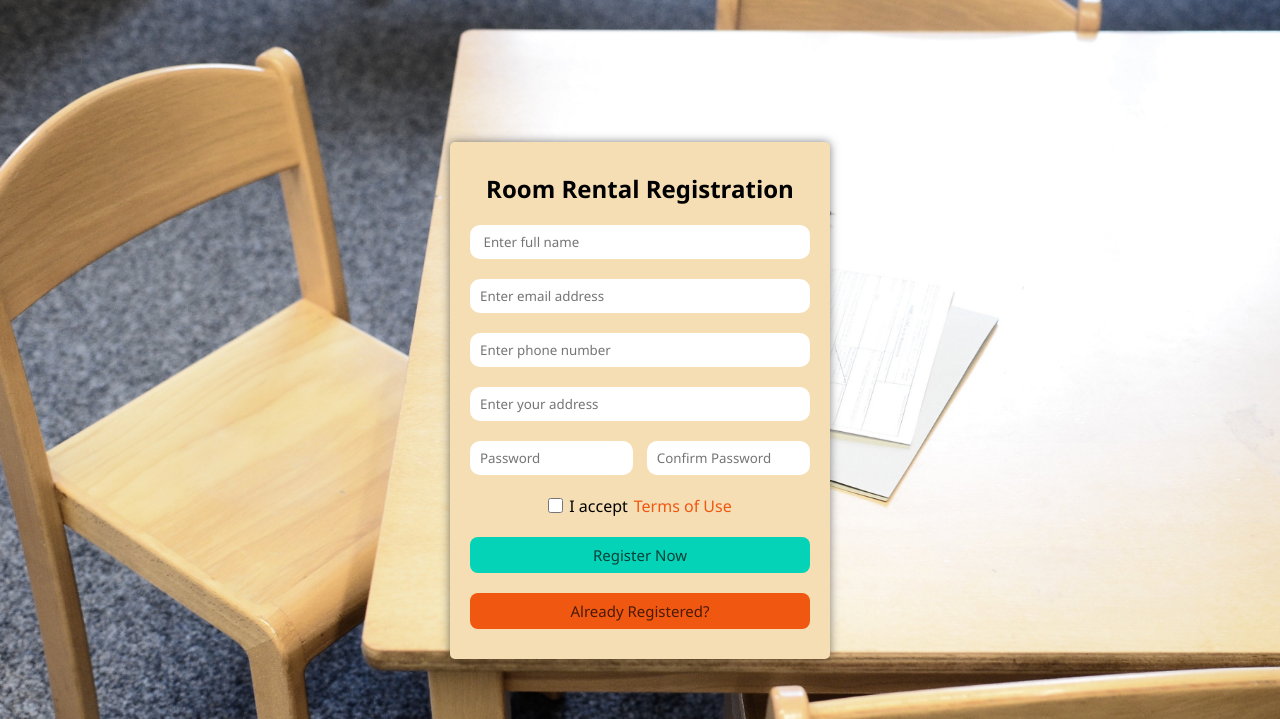
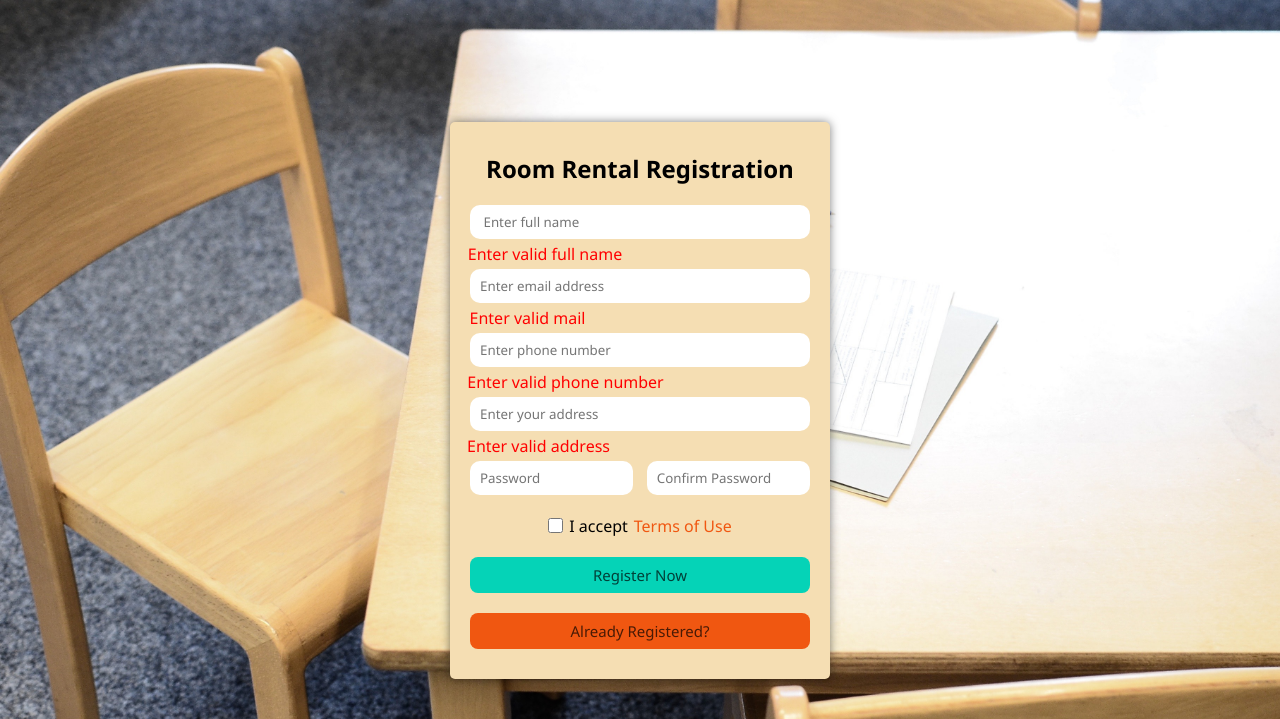
Before and after one commit to walker2u/Room-renting-System, a PHP site: page /register.php in a window 1280 px wide. Shown: the top 719 px of the page. Run offline with PHP 8.4, Linux system fonts and the light colour scheme.

Commit message:
updated register

```diff
--- a/register.php
+++ b/register.php
@@ -15,10 +15,19 @@
 <body>
     <form class="form-container">
         <h2>Room Rental Registration</h2>
+
         <input type="text" placeholder=" Enter full name" required>
+        <p style="display:block; margin: -16px; text-indent: -190px; color: red;">Enter valid full name</p>
+
         <input type="email" placeholder="Enter email address" required>
+        <p style="display:block; margin: -16px; text-indent: -225px; color: red;">Enter valid mail</p>
+
         <input type="tel" placeholder="Enter phone number" required>
+        <p style="display:block; margin: -16px; text-indent: -149px; color: red;">Enter valid phone number</p>
+
         <input type="text" placeholder="Enter your address" required>
+        <p style="display:block; margin: -16px; text-indent: -203px; color: red;">Enter valid address</p>
+
         <div class="password">
             <input type="password" placeholder="Password" size="8" required>
             <input type="password" placeholder="Confirm Password" size="8" required>
```
